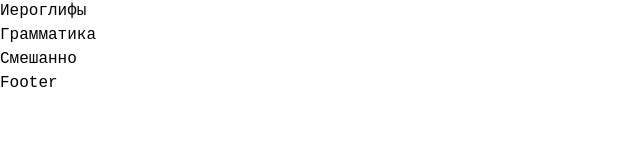
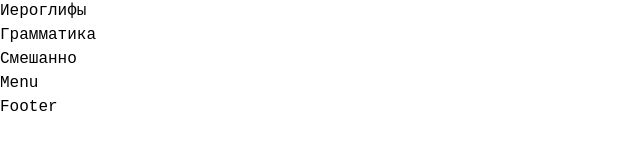
Before and after one commit to Zoha2400/Japanese-learner, a React (Vite) app: page / in a window 1280 px wide. Shown: the part 121-282 px from the top of the page, without its empty margins (0-640 px from the left). Built offline with nearby package versions, Linux system fonts and the light colour scheme; a web font is replaced by a local one.

Commit message:
Menu changes

```diff
--- a/src/components/fixed-comps/Header.tsx
+++ b/src/components/fixed-comps/Header.tsx
@@ -1,23 +1,17 @@
 import { useState } from "react"
 
-function Header() {
-
-  const [isClicked, setIsClicked] = useState(false);
-
-  function clickDetect() {
-    setIsClicked(!isClicked);
-  }
+function Header(props) {
 
   return (
-    <div className={`flex justify-between w-full bg-red-100 transition-all ease-in-out delay-100 header overflow-hidden relative -z-1 ${isClicked ? 'bg-white' : ''}`}>
-        <h1 onClick={clickDetect} className={`z-10 p-4 text-base text-gray-800 font-bold cursor-pointer transition-all group ease-in-out delay-100 flex items-center justify-center select-text relative  ${ isClicked ? 'w-full sm:w-full md:w-full lg:w-full xl:w-full' : ' sm:w-2/3 md:w-1/4 lg:w-1/12 xl:w-1/12'}`}>
-          <div className={`flex items-center justify-center animation-block absolute top-0 left-0 h-full rounded-e-full group-hover:bg-white -z-10 transition-all delay-200 ease-in-out ${isClicked ? 'w-full' : ' w-0 group-hover:w-full'}`}>
-            <div className={`rounded-full animate-pulse w-10 h-10 opacity-0 red-ball group-hover:opacity-100 transition-all delay-200 ease-in-out bg-red-500 ${isClicked ? 'opacity-100' : ''}`}></div>
-          </div>
-          TokyoTalk
-        </h1>
+    <div className={`flex justify-between w-full h-14 bg-red-100 transition-all ease-in-out delay-100 header overflow-hidden relative z-10 ${props.isClicked ? 'bg-white' : ''}`}>
+      <h1 onClick={() => {props.clickDetect(!props.isClicked)}} className={`z-10 p-4 text-base text-gray-800 font-bold cursor-pointer transition-all group ease-in-out delay-100 flex items-center justify-center select-text relative  ${props.isClicked ? 'w-full sm:w-full md:w-full lg:w-full xl:w-full' : ' sm:w-2/3 md:w-1/4 lg:w-1/12 xl:w-1/12'}`}>
+        <div className={`flex items-center justify-center animation-block absolute top-0 left-0 h-full rounded-e-full group-hover:bg-white -z-10 transition-all delay-200 ease-in-out ${props.isClicked ? 'w-full' : ' w-0 group-hover:w-full'}`}>
+          <div className={`rounded-full animate-pulse w-10 h-10 opacity-0 red-ball group-hover:opacity-100 transition-all delay-200 ease-in-out bg-red-500 ${props.isClicked ? 'opacity-100' : ''}`}></div>
+        </div>
+        TokyoTalk
+      </h1>
 
-        <p onClick={clickDetect} className={`z-0 text-base  text-gray-800 font-bold cursor-pointer transition-all group ease-in-out delay-200 flex items-center justify-center select-text relative  ${ isClicked ? 'opacity-0 w-0' : ' sm:w-2/3 md:w-1/4 lg:w-1/12 xl:w-1/12 opacity-100  p-4'}`}> <span className="mr-1 animate-pulse">{'<'}</span> Menu</p>
+      <p onClick={() =>{props.clickDetect(!props.isClicked)}} className={`z-0 text-base  text-gray-800 font-bold cursor-pointer transition-all group ease-in-out delay-200 flex items-center justify-center select-text relative  ${props.isClicked ? 'opacity-0 w-0' : ' sm:w-2/3 md:w-1/4 lg:w-1/12 xl:w-1/12 opacity-100  p-4'}`}> <span className="mr-1 animate-pulse">{'<'}</span> Menu</p>
     </div>
   )
 }
--- a/src/components/mainpage/Content.tsx
+++ b/src/components/mainpage/Content.tsx
@@ -1,15 +1,27 @@
+import { useState } from 'react'
 import Footer from "../fixed-comps/Footer"
 import Header from "../fixed-comps/Header"
 import Items from "./Items"
+import Menu from "./Menu"
+
 
 function Content() {
+
+  const [isClicked, setIsClicked] = useState(false);
+
+  function clickDetect() {
+    setIsClicked(!isClicked);
+  }
+
   return (
     <div>
-        <Header/>
+      <Header isClicked={isClicked} clickDetect={clickDetect} />
 
-        <Items/>
+      <Items />
 
-        <Footer/>
+      <Menu isClicked={isClicked}/>
+
+      <Footer />
     </div>
   )
 }
--- /dev/null
+++ b/src/components/mainpage/Menu.tsx
@@ -0,0 +1,11 @@
+
+function Menu({isClicked}) {
+  return (
+    <div className={`w-full absolute bottom-0 z-0 delay-100 bg-red-400 transition-all ease-in-out left-0 ${isClicked ? 'h-screen  pt-14 ' : 'h-0'}`}>
+      Menu
+    </div>
+  )
+}
+
+
+export default Menu;
--- a/src/index.css
+++ b/src/index.css
@@ -8,3 +8,26 @@
 body{
   font-family: 'Victor Mono', monospace;
 }
+
+body::-webkit-scrollbar {
+  width: 6px;
+}
+
+/* Стилизация вертикальной полосы прокрутки */
+body::-webkit-scrollbar-thumb {
+  background-color: #e2e2e2; /* Цвет полосы прокрутки */
+  border-radius: 6px; /* Закругленные углы полосы прокрутки */
+}
+
+/* Стилизация трека (фона) полосы прокрутки */
+
+
+/* Дополнительные стили для активного состояния полосы прокрутки */
+body::-webkit-scrollbar-thumb:hover {
+  background-color: #555; /* Цвет при наведении */
+}
+
+/* Дополнительные стили для фокусного состояния полосы прокрутки */
+body::-webkit-scrollbar-thumb:focus {
+  background-color: #777; /* Цвет при фокусе */
+}
```
